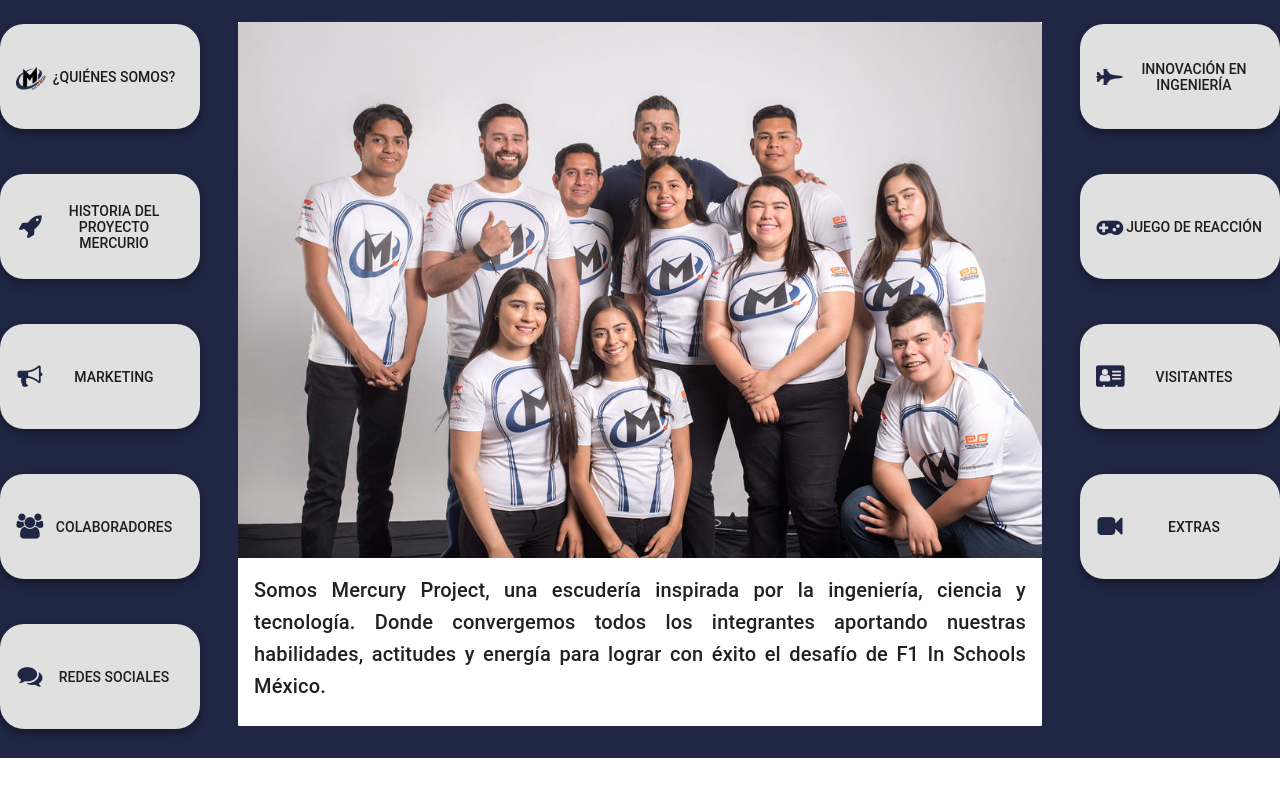
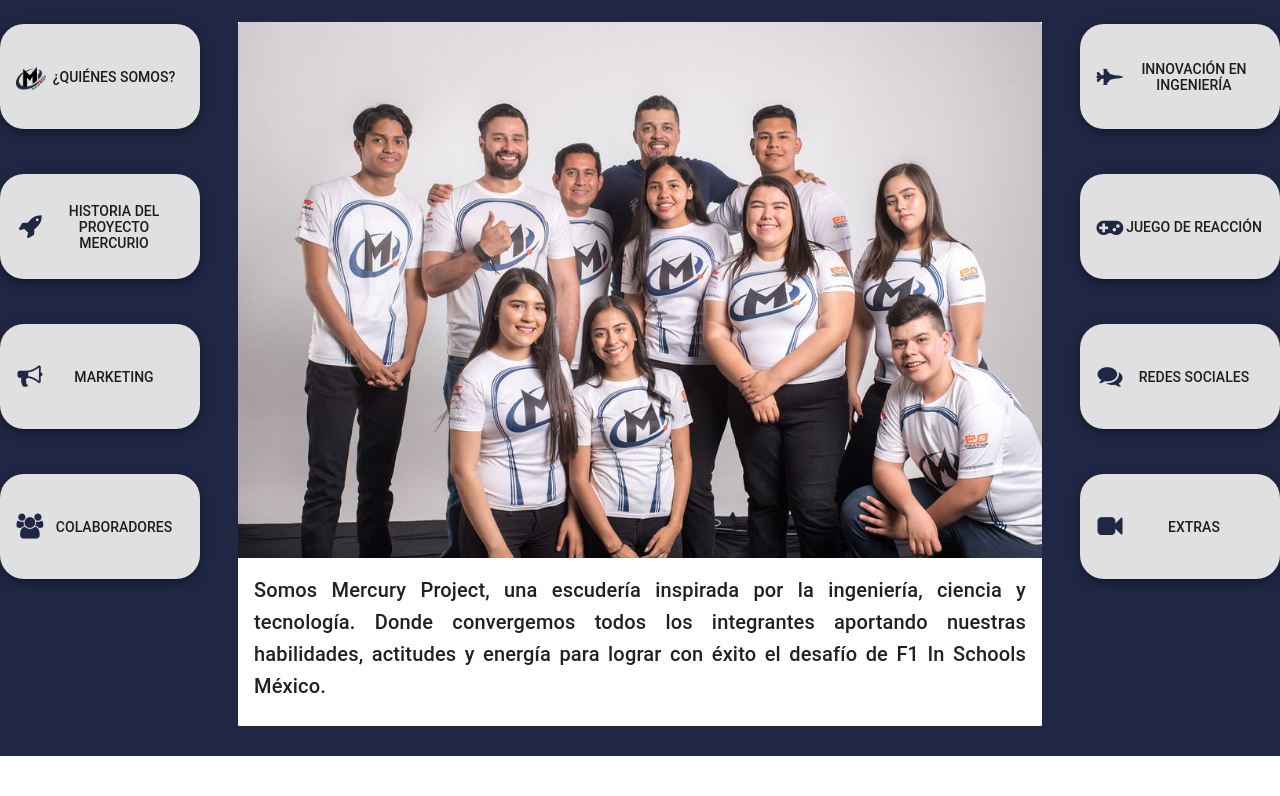
Before and after one commit to BettyM/stardust, a React (Create React App) app: page / in a window 1280 px wide. Shown: the top 796 px of the page. Built offline with nearby package versions, Linux system fonts and the light colour scheme.

Commit message:
Update Menu options

```diff
--- a/src/components/Menu/MenuLeft/index.js
+++ b/src/components/Menu/MenuLeft/index.js
@@ -33,6 +33,7 @@ const options = [
     icon: "fa fa-users",
     width: '30%',
   },
+  /*
   {
     id: 'redes',
     url: '/static/images/image1.jpg',
@@ -40,6 +41,7 @@ const options = [
     icon: "fa fa-comments",
     width: '30%',
   },
+  */
 ]
 
 export default class MenuLeft extends Component {
--- a/src/components/Menu/MenuRight/index.js
+++ b/src/components/Menu/MenuRight/index.js
@@ -18,11 +18,20 @@ const options = [
     icon: "fa fa-gamepad",
     width: '30%',
   },
+  /*
   {
     id: 'visitors',
     url: '/static/images/image1.jpg',
     title: 'Visitantes',
     icon: "fa fa-address-card",
+    width: '30%',
+  },
+  */
+  {
+    id: 'redes',
+    url: '/static/images/image1.jpg',
+    title: 'Redes Sociales',
+    icon: "fa fa-comments",
     width: '30%',
   },
   {
```
